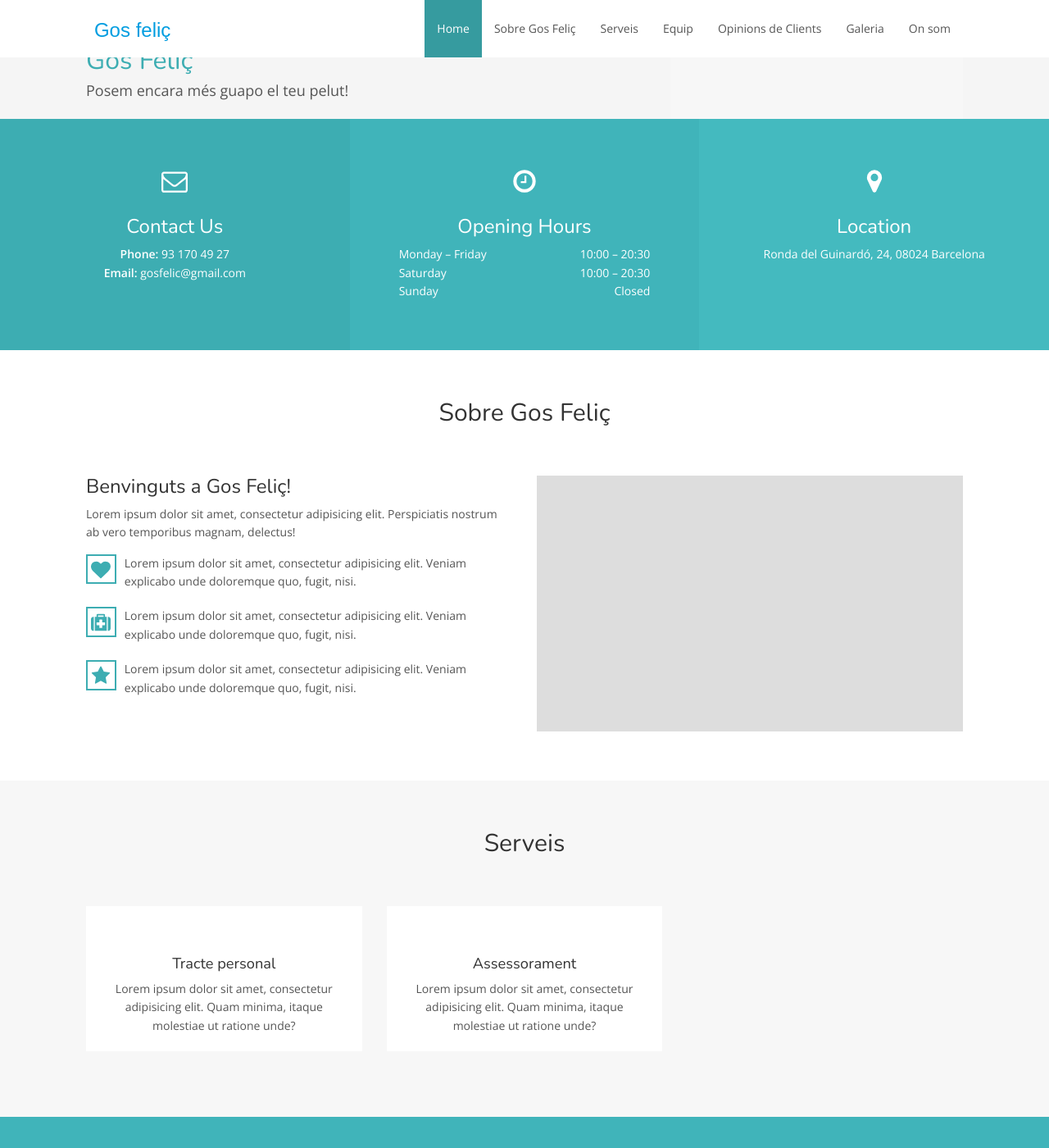
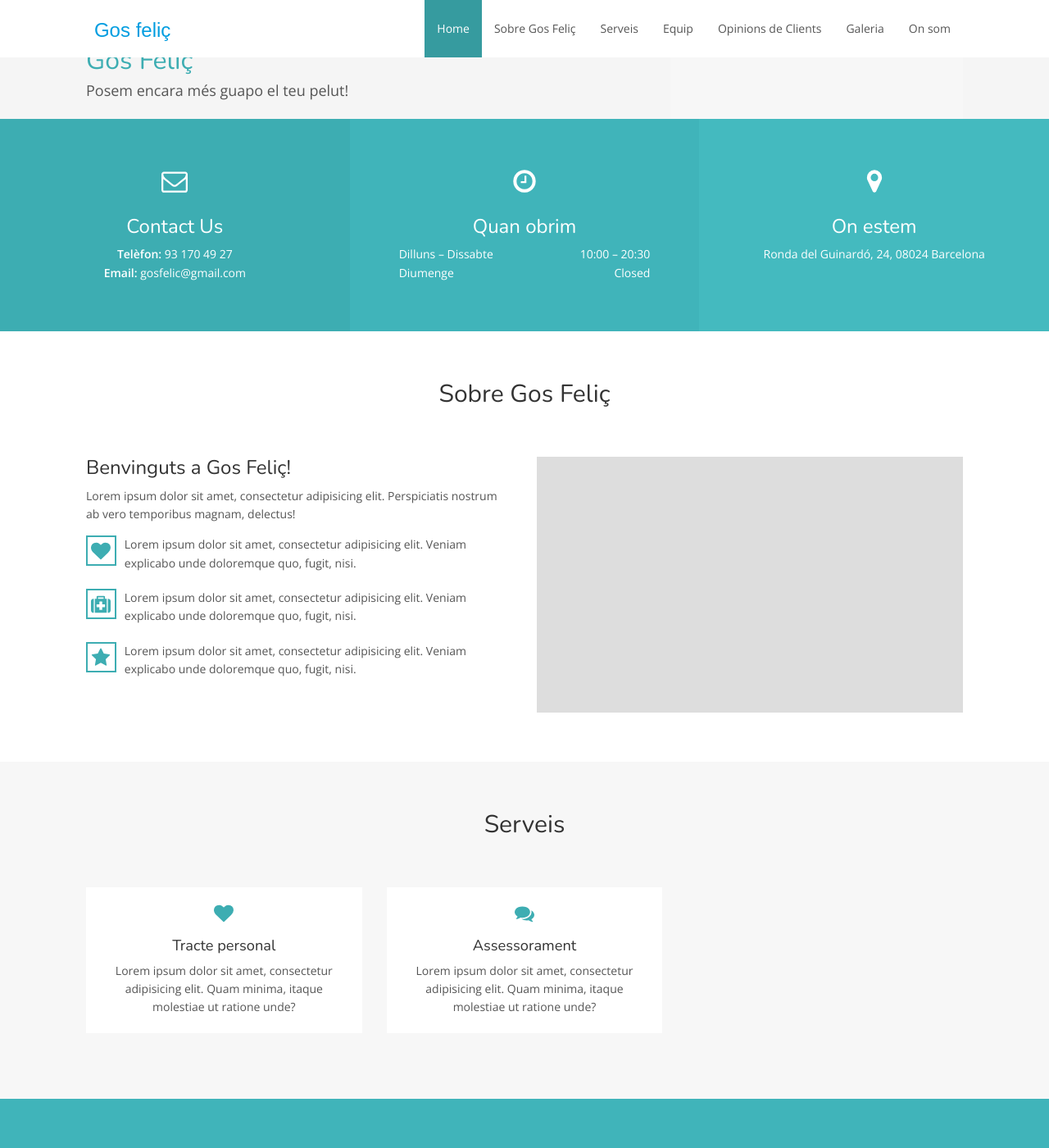
Before and after one commit to gosfelic/gosfelic.github.io, a Jekyll site: the page built from index.html, in a window 1280 px wide and 1400 px high, scrolled down 401 px. Shown: the whole window at 82% size. Built offline with Jekyll 4.4.1, drawn with Linux system fonts in a browser that asks for light colours; nearby versions of some CDN libraries; some of the changed text lies outside the part shown.

Commit message:
Add a testimonial and some translations

```diff
--- a/_data/treatments.yml
+++ b/_data/treatments.yml
@@ -1,8 +1,8 @@
-- icon: heart
+- icon: icon-heart
   title: Tracte personal
   description: Lorem ipsum dolor sit amet, consectetur adipisicing elit. Quam minima, itaque molestiae ut ratione unde?
 
-- icon: comments
+- icon: icon-comments
   title: Assessorament
   description: Lorem ipsum dolor sit amet, consectetur adipisicing elit. Quam minima, itaque molestiae ut ratione unde?
 
--- a/_scss/utils/_config.scss
+++ b/_scss/utils/_config.scss
@@ -26,7 +26,7 @@ $alto: #ddd;
 $mercury: #e9e9e9;
 $alabaster: #f7f7f7;
 // $pelorous: #3dadb2;
-$pelorous: #4D4D4D;
+$pelorous: #29abe2;
 
 /* Color usage */
 $colorPrimary: $pelorous;
--- a/index.html
+++ b/index.html
@@ -44,26 +44,21 @@ layout: default
         <svg class="icon icon-envelope-o"><use xlink:href="#icon-envelope-o"></use></svg>
         <h3>Contact Us</h3>
         <ul>
-            {% if site.contact.phone %}<li><strong>Phone:</strong> {{ site.contact.phone }}</li>{% endif %}
-            {% if site.contact.emergency %}<li><strong>Emergency:</strong> {{ site.contact.emergency }}</li>{% endif %}
+            {% if site.contact.phone %}<li><strong>Telèfon:</strong> {{ site.contact.phone }}</li>{% endif %}
             {% if site.contact.email %}<li><strong>Email:</strong> {{ site.contact.email }}</li>{% endif %}
         </ul>
     </div>
     <div class="col-sm-4">
         <svg class="icon icon-clock-o"><use xlink:href="#icon-clock-o"></use></svg>
-        <h3>Opening Hours</h3>
+        <h3>Quan obrim</h3>
         <table>
             <tbody>
                 <tr>
-                    <td>Monday – Friday</td>
+                    <td>Dilluns – Dissabte</td>
                     <td>{{ site.monday_friday }}</td>
                 </tr>
                 <tr>
-                    <td>Saturday</td>
-                    <td>{{ site.saturday }}</td>
-                </tr>
-                <tr>
-                    <td>Sunday</td>
+                    <td>Diumenge</td>
                     <td>{{ site.sunday }}</td>
                 </tr>
             </tbody>
@@ -71,7 +66,7 @@ layout: default
     </div>
     <div class="col-sm-4">
         <svg class="icon icon-map-marker"><use xlink:href="#icon-map-marker"></use></svg>
-        <h3>Location</h3>
+        <h3>On estem</h3>
             <p>
                 {{ site.contact.address }}
             </p>
@@ -152,7 +147,7 @@ layout: default
 
 <!-- Start Our team -->
 <div id="team" class="team">
-    <h2 class="section-title">Our Team</h2>
+    <h2 class="section-title">Laura</h2>
     <div id="team-carousel">
     {% for member in site.data.team %}
         <div class="expandable-box">
@@ -197,7 +192,7 @@ layout: default
 <!-- Start Gallery -->
 <div id="gallery" class="gallery">
 
-    <h2 class="section-title">Gallery</h2>
+    <h2 class="section-title">Galeria</h2>
 
     {% for images in site.data.gallery %}
         <a href="{{ site.baseurl }}/img/gallery/large/{{ images.image_large }}" class="gallery-item expandable-box image-link">
```
